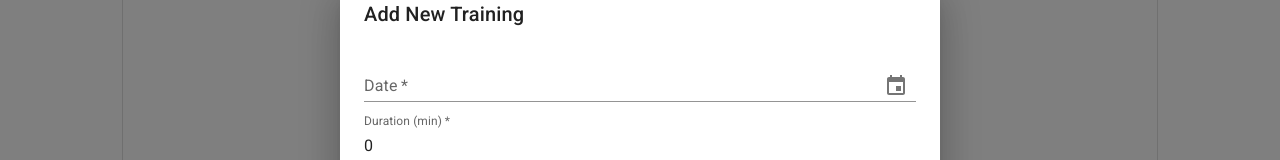
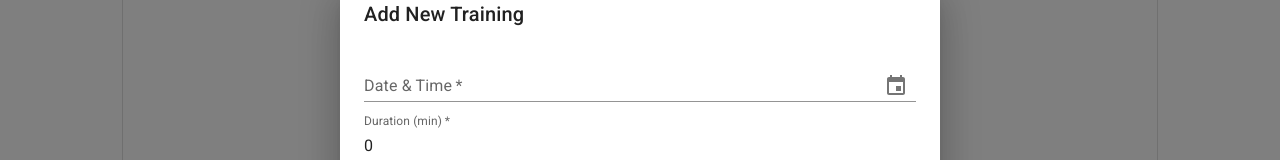
Before and after one commit to bhq662/lopputyo-personaltrainer, a React (Vite) app: page /trainings in a window 1280 px wide. Both pictures are taken after a click on the button "NEW TRAINING". Shown: the part 226-386 px from the top of the page. Built offline with nearby package versions, Linux system fonts and the light colour scheme; no server answers.

Commit message:
Added the time of training to DatePicker

```diff
--- a/src/components/AddTraining.tsx
+++ b/src/components/AddTraining.tsx
@@ -7,7 +7,7 @@ import { getCustomers } from '../customerAPI';
 import type { Dayjs } from 'dayjs';
 import { AdapterDayjs } from '@mui/x-date-pickers/AdapterDayjs';
 import { LocalizationProvider } from '@mui/x-date-pickers/LocalizationProvider';
-import { DatePicker } from '@mui/x-date-pickers/DatePicker';
+import { DateTimePicker } from '@mui/x-date-pickers/DateTimePicker';
 
 // style imports
 import Button from '@mui/material/Button';
@@ -112,8 +112,11 @@ export default function AddTraining({ fetchTrainings }: AddTrainingProps) {
 
         if (Object.values(newErrors).some(Boolean)) return;
 
-        const payload: Training = { ...training, date: selectedDate ? selectedDate.format('YYYY-MM-DD') : training.date, customer: customerHref };
-
+        const payload: Training = {
+            ...training,
+            date: selectedDate ? selectedDate.toISOString() : training.date,
+            customer: customerHref
+        };
         try {
             await saveTraining(payload);
             fetchTrainings();
@@ -134,16 +137,16 @@ export default function AddTraining({ fetchTrainings }: AddTrainingProps) {
                 <DialogTitle>Add New Training</DialogTitle>
                 <DialogContent>
                     <LocalizationProvider dateAdapter={AdapterDayjs}>
-                        <DatePicker
+                        <DateTimePicker
                             enableAccessibleFieldDOMStructure={false}
-                            label="Date"
+                            label="Date & Time"
                             value={selectedDate}
+                            format="DD.MM.YYYY HH:mm"
                             onChange={(value) => {
                                 setSelectedDate(value);
-                                if (value) setTraining(prev => ({ ...prev, date: value.format('YYYY-MM-DD') }));
+                                if (value) setTraining(prev => ({ ...prev, date: value.toISOString() }));
                                 if (errors.date) setErrors(prev => ({ ...prev, date: false }));
-                            }}
-                            slots={{ textField: TextField }}
+                            }} slots={{ textField: TextField }}
                             slotProps={{
                                 textField: {
                                     required: true,
@@ -151,7 +154,7 @@ export default function AddTraining({ fetchTrainings }: AddTrainingProps) {
                                     fullWidth: true,
                                     variant: "standard",
                                     error: errors.date,
-                                    helperText: errors.date ? "Date is required" : "",
+                                    helperText: errors.date ? "Date and time are required" : "",
                                 },
                             }}
                         />
--- a/src/components/EditTraining.tsx
+++ b/src/components/EditTraining.tsx
@@ -7,7 +7,7 @@ import type { Dayjs } from 'dayjs';
 import dayjs from 'dayjs';
 import { AdapterDayjs } from '@mui/x-date-pickers/AdapterDayjs';
 import { LocalizationProvider } from '@mui/x-date-pickers/LocalizationProvider';
-import { DatePicker } from '@mui/x-date-pickers/DatePicker';
+import { DateTimePicker } from '@mui/x-date-pickers/DateTimePicker';
 
 // style imports
 import Button from '@mui/material/Button';
@@ -139,7 +139,7 @@ export default function EditTraining({ fetchTrainings, TrainingRow }: EditTraini
 
         const payload: Training = {
             ...training,
-            date: selectedDate ? selectedDate.format('YYYY-MM-DD') : training.date,
+            date: selectedDate ? selectedDate.toISOString() : training.date,
             customer: customerHref
         };
 
@@ -191,13 +191,14 @@ export default function EditTraining({ fetchTrainings, TrainingRow }: EditTraini
                 <DialogTitle>Edit Training</DialogTitle>
                 <DialogContent>
                     <LocalizationProvider dateAdapter={AdapterDayjs}>
-                        <DatePicker
+                        <DateTimePicker
                             enableAccessibleFieldDOMStructure={false}
-                            label="Date"
+                            label="Date & Time"
                             value={selectedDate}
+                            format="DD.MM.YYYY HH:mm"
                             onChange={(value) => {
                                 setSelectedDate(value);
-                                if (value) setTraining(prev => ({ ...prev, date: value.format('YYYY-MM-DD') }));
+                                if (value) setTraining(prev => ({ ...prev, date: value.toISOString() }));
                                 if (errors.date) setErrors(prev => ({ ...prev, date: false }));
                             }}
                             slots={{ textField: TextField }}
@@ -208,7 +209,7 @@ export default function EditTraining({ fetchTrainings, TrainingRow }: EditTraini
                                     fullWidth: true,
                                     variant: "standard",
                                     error: errors.date,
-                                    helperText: errors.date ? "Date is required" : "",
+                                    helperText: errors.date ? "Date and time are required" : "",
                                 },
                             }}
                         />
```
